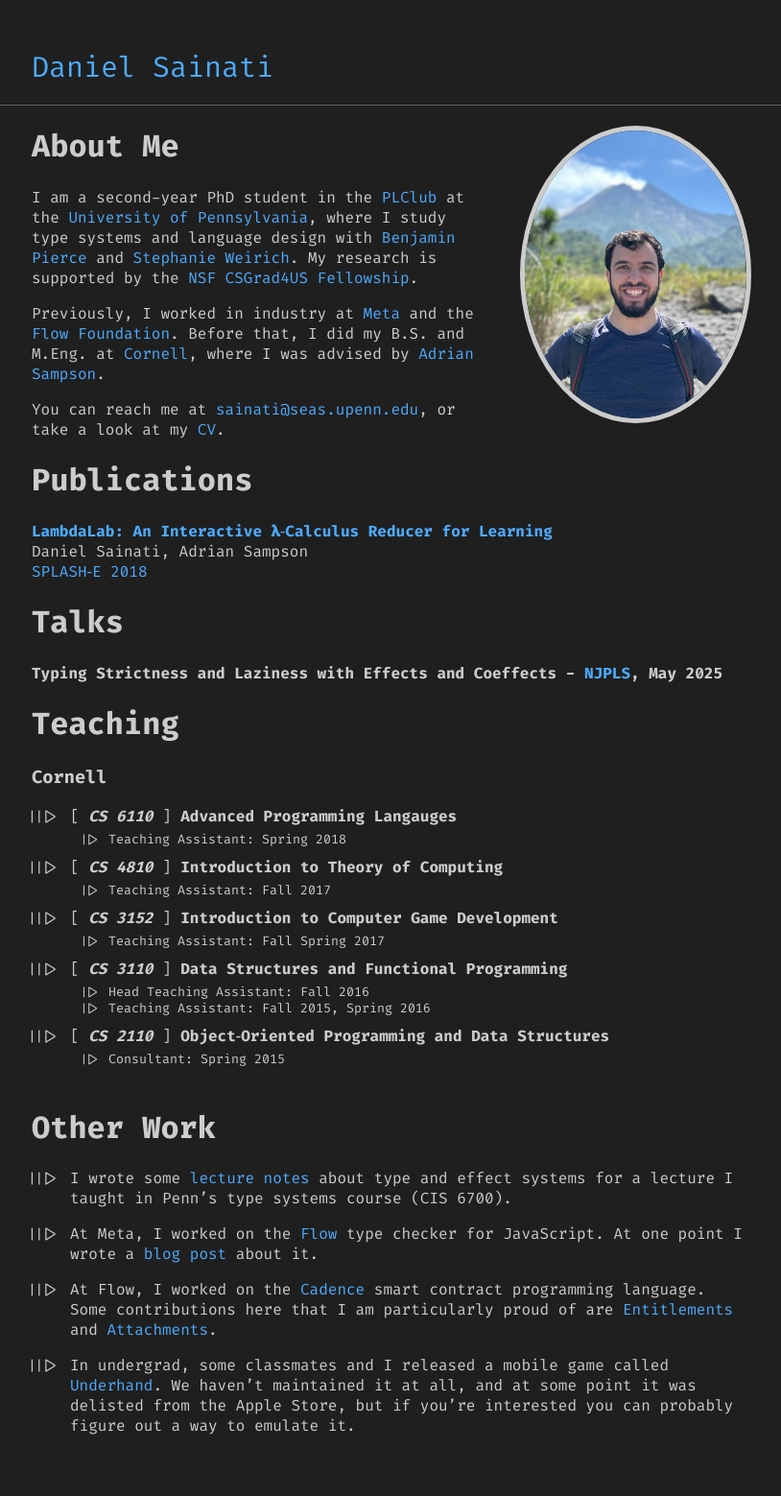
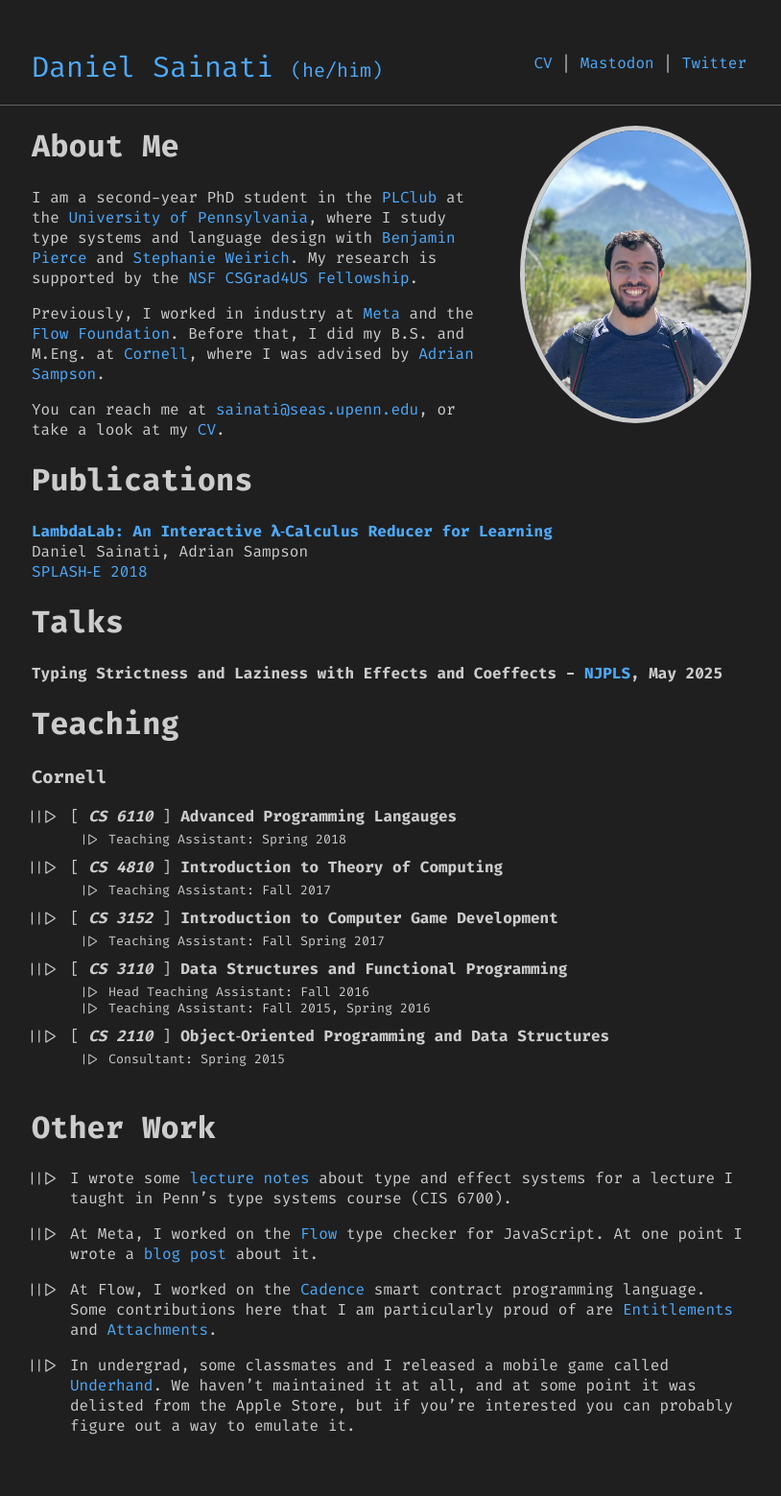
Before and after one commit to dsainati1/website, a Jekyll site: the page built from index.md, in a window 1280 px wide. Shown: the whole page at 96% size, without its empty margins (232-1046 px from the left). Built offline with Jekyll 4.4.1, drawn with Linux system fonts in a browser that asks for light colours.

Commit message:
add socials

```diff
--- a/_config.yml
+++ b/_config.yml
@@ -20,8 +20,7 @@
 
 title: Daniel Sainati
 email: sainati@seas.upenn.edu
-description: >- # this means to ignore newlines until "baseurl:"
-  Daniel Sainati personal website
+description:
 baseurl: "" # the subpath of your site, e.g. /blog
 url: "" # the base hostname & protocol for your site, e.g. http://example.com
 github_username:  dsainati1
@@ -30,12 +29,19 @@ favicon: true
 favicon_location: favicon.png
 
 # Build settings
-theme: minima
 markdown: kramdown
 
 sass:
     style: compressed
     sass_dir: _sass
+
+nav:
+ - name: "CV"
+   link: "/CV.pdf"
+ - name: "Mastodon"
+   link: "https://types.pl/@sainati"
+ - name: "Twitter"
+   link: "https://x.com/sainati_"
 
 # Exclude from processing.
 # The following items will not be processed, by default.
--- a/_layouts/default.html
+++ b/_layouts/default.html
@@ -38,7 +38,25 @@
     <div class="wrapper">
         <div class="container">
             <div class="navbar">
-                <a id="author-name" class="alignable pull-left" href="/">{{ site.title }}</a>
+                <a id="author-name" class="alignable pull-left" href="/">{{ site.title }}
+                    <small>(he/him)</small>
+                </a>
+                <ul id="navlist" class="alignable pull-right navbar-ul">
+                    {% for x in site.nav %}
+                    {% if x.name == "CV" %}
+                    <li class="alignable pull-left nav-list">
+                        <a target="_blank" href="{{ x.link }}">{{ x.name }}</a>
+                        {% else %}
+                    <li class="alignable pull-left nav-list">
+                        <a href="{{ x.link }}">{{ x.name }}</a>
+                        {% endif %}
+                        {% if forloop.last == false %}
+                        |
+                        {% endif %}
+                    </li>
+                    {% endfor %}
+                </ul>
+            </div>
         </div>
     </div>
     <div style="clear:both"></div>
--- a/_sass/style.scss
+++ b/_sass/style.scss
@@ -54,10 +54,27 @@ ul ul {
     font-size: 30px;
     color: $href-color;
     display: inline-block;
+
+    small {
+        color: $href-color;
+        font-size: 20px;
+    }
 }
 
 .navbar {
     padding: 50px 0 50px 0;
+}
+
+.navbar-ul {
+    display: inline-block;
+    margin: 0;
+    padding: 5px 0 5px 0;
+    margin-left: 20px;
+}
+
+.nav-list {
+    list-style-type: none;
+    margin: 0 5px 0 5px;
 }
 
 .alignable {
@@ -67,6 +84,11 @@ ul ul {
 .pull-left {
     @extend .alignable;
     float: left;
+}
+
+.pull-right {
+    @extend .alignable;
+    float: right;
 }
 
 /* Divs */
```
Also changed, not shown: 9 other files. Lines whose indentation alone changed are shown as unchanged.
